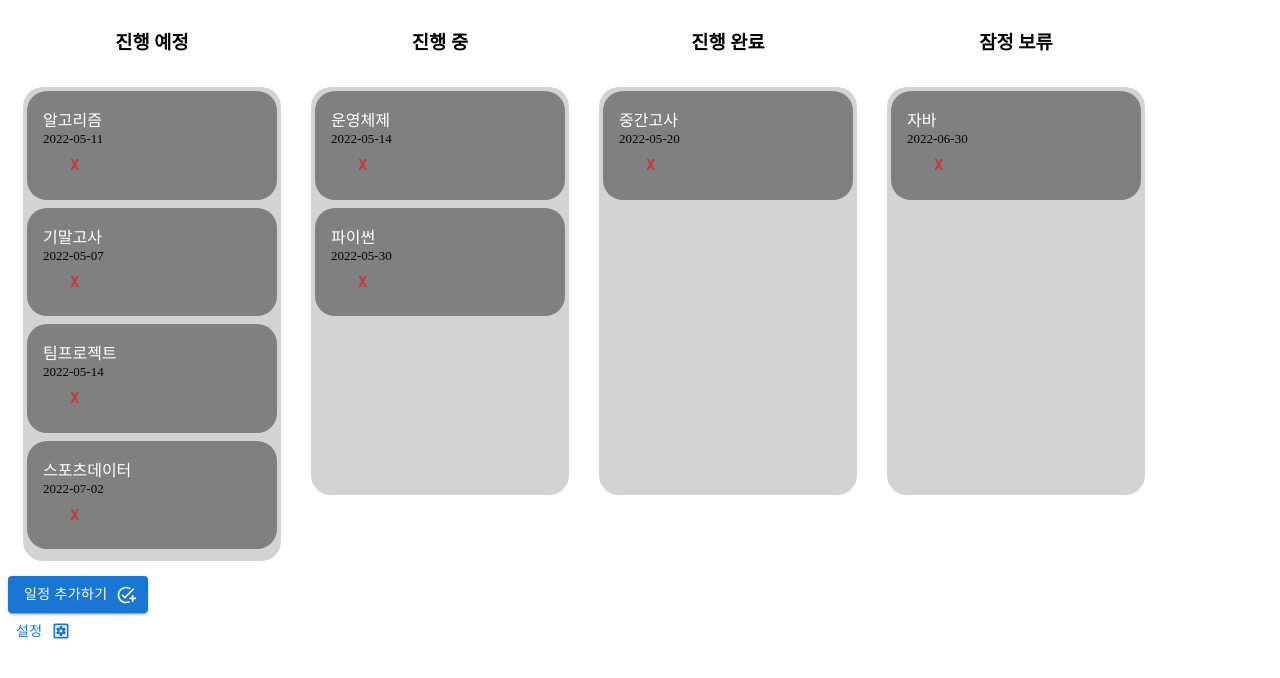
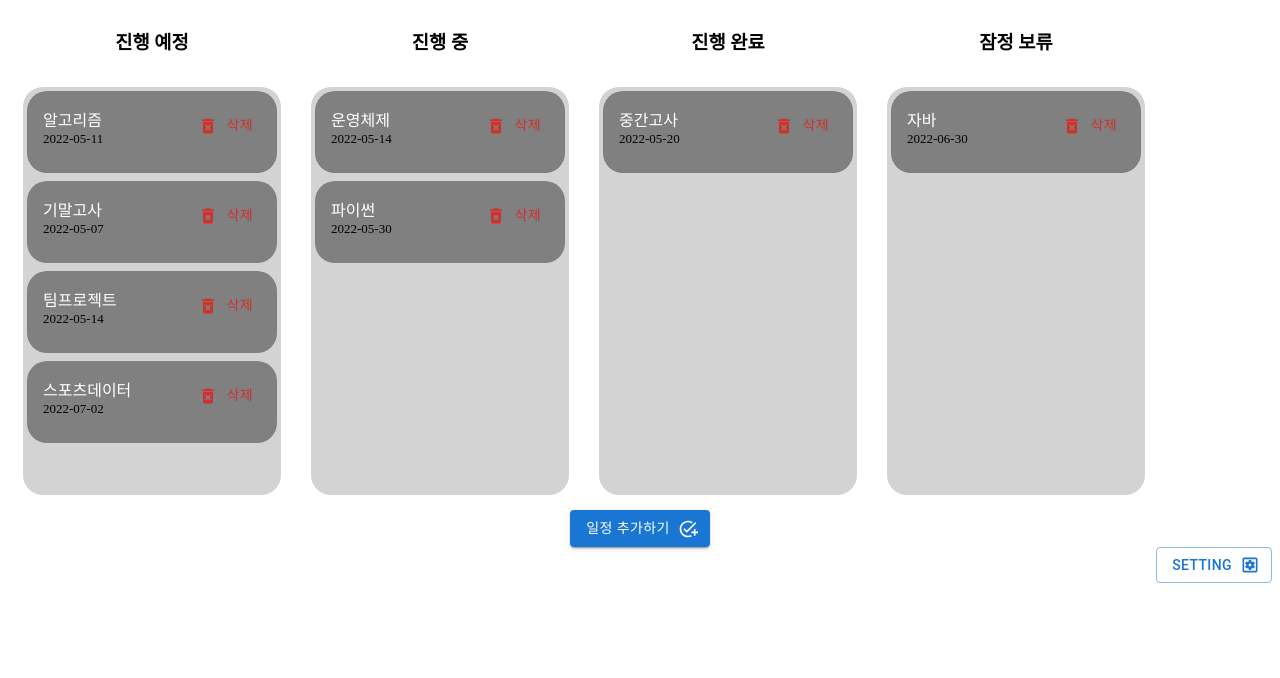
Before and after one commit to nuyh99/WAP_Todo, a React (Create React App) app: page /room/a1 in a window 1280 px wide. Shown: the top 678 px of the page. Built offline with nearby package versions, Linux system fonts and the light colour scheme.

Commit message:
05-06 Add RoomSetting Component

```diff
--- a/src/RoomDetail/RoomDetail.js
+++ b/src/RoomDetail/RoomDetail.js
@@ -1,4 +1,4 @@
-import { useEffect, useState } from "react";
+import { useState } from "react";
 import { DragDropContext, Droppable, Draggable } from "react-beautiful-dnd";
 import uuid from "react-uuid";
 import AddTaskIcon from "@mui/icons-material/AddTask";
@@ -6,7 +6,8 @@
 import PublishIcon from "@mui/icons-material/Publish";
 import CancelIcon from "@mui/icons-material/Cancel";
 import DeleteForeverIcon from "@mui/icons-material/DeleteForever";
-import SettingsApplicationsOutlinedIcon from "@mui/icons-material/SettingsApplicationsOutlined";
+import RoomSetting from "./RoomSetting";
+import { useParams } from "react-router-dom";
 
 const itemsFromBackend = [
   {
@@ -199,10 +200,14 @@
 };
 
 function RoomDetail() {
+  const a = useParams();
+  console.log(a);
+
+  // toDo 목록
   const [columns, setColumns] = useState(columnsFromBackend);
-
+  // 일정 추가하기 클릭 여부
   const [isClick, setIsClick] = useState(false);
-
+  // 일정 추가
   const [toDoAdd, setToDoAdd] = useState({
     condition: "ready",
     index: 0,
@@ -214,7 +219,6 @@
 
   // 일정 추가하기 및 취소 버튼
   const onClickAddOpen = (e) => {
-    const { name } = e.target;
     setIsClick((prev) => !prev);
     setToDoAdd({ title: "", content: "", date: "" });
   };
@@ -344,7 +348,23 @@
                                         borderRadius: "20px 20px 20px 20px",
                                       }}
                                     >
-                                      {item.title}
+                                      <div style={{ display: "inline" }}>
+                                        {item.title}
+                                      </div>
+                                      <Button
+                                        style={{
+                                          float: "right",
+                                          textAlign: "center",
+                                        }}
+                                        color="error"
+                                        onClick={toDoDeleteFunc}
+                                        value={item.id}
+                                        id={item.condition}
+                                        disableElevation
+                                        startIcon={<DeleteForeverIcon />}
+                                      >
+                                        삭제
+                                      </Button>
                                       <div
                                         style={{
                                           fontSize: "13px",
@@ -353,17 +373,6 @@
                                       >
                                         {item.date}
                                       </div>
-                                      <Button
-                                        style={{
-                                          justifytitle: "right",
-                                        }}
-                                        color="error"
-                                        onClick={toDoDeleteFunc}
-                                        value={item.id}
-                                        id={item.condition}
-                                      >
-                                        X
-                                      </Button>
                                     </div>
                                   );
                                 }}
@@ -381,7 +390,7 @@
           })}
         </DragDropContext>
       </div>
-      <div style={{ display: "flex", justifytitle: "center", height: "100%" }}>
+      <div style={{ textAlign: "center", height: "100%" }}>
         {isClick ? (
           <div>
             <form type="submit" onSubmit={toDoAddFunc}>
@@ -446,8 +455,8 @@
           </Button>
         )}
       </div>
-      <div style={{ display: "flex", justifytitle: "right" }}>
-        <Button endIcon={<SettingsApplicationsOutlinedIcon />}>설정</Button>
+      <div style={{ textAlign: "right" }}>
+        <RoomSetting />
       </div>
     </>
   );
--- /dev/null
+++ b/src/RoomDetail/RoomSetting.js
@@ -0,0 +1,81 @@
+import * as React from "react";
+import Button from "@mui/material/Button";
+import Dialog from "@mui/material/Dialog";
+import ListItemText from "@mui/material/ListItemText";
+import ListItem from "@mui/material/ListItem";
+import List from "@mui/material/List";
+import Divider from "@mui/material/Divider";
+import AppBar from "@mui/material/AppBar";
+import Toolbar from "@mui/material/Toolbar";
+import IconButton from "@mui/material/IconButton";
+import Typography from "@mui/material/Typography";
+import CloseIcon from "@mui/icons-material/Close";
+import Slide from "@mui/material/Slide";
+import SettingsApplicationsOutlinedIcon from "@mui/icons-material/SettingsApplicationsOutlined";
+
+const Transition = React.forwardRef(function Transition(props, ref) {
+  return <Slide direction="up" ref={ref} {...props} />;
+});
+
+const RoomSetting = () => {
+  const [open, setOpen] = React.useState(false);
+
+  const handleClickOpen = () => {
+    setOpen(true);
+  };
+
+  const handleClose = () => {
+    setOpen(false);
+  };
+
+  return (
+    <div>
+      <Button
+        variant="outlined"
+        onClick={handleClickOpen}
+        endIcon={<SettingsApplicationsOutlinedIcon />}
+      >
+        Setting
+      </Button>
+      <Dialog
+        fullScreen
+        open={open}
+        onClose={handleClose}
+        TransitionComponent={Transition}
+      >
+        <AppBar sx={{ position: "relative" }}>
+          <Toolbar>
+            <IconButton
+              edge="start"
+              color="inherit"
+              onClick={handleClose}
+              aria-label="close"
+            >
+              <CloseIcon />
+            </IconButton>
+            <Typography sx={{ ml: 2, flex: 1 }} variant="h6" component="div">
+              Sound
+            </Typography>
+            <Button autoFocus color="inherit" onClick={handleClose}>
+              save
+            </Button>
+          </Toolbar>
+        </AppBar>
+        <List>
+          <ListItem button>
+            <ListItemText primary="Phone ringtone" secondary="Titania" />
+          </ListItem>
+          <Divider />
+          <ListItem button>
+            <ListItemText
+              primary="Default notification ringtone"
+              secondary="Tethys"
+            />
+          </ListItem>
+        </List>
+      </Dialog>
+    </div>
+  );
+};
+
+export default RoomSetting;
```
